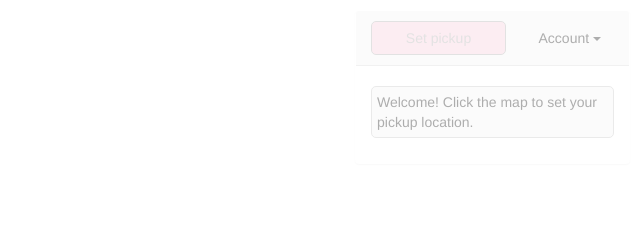
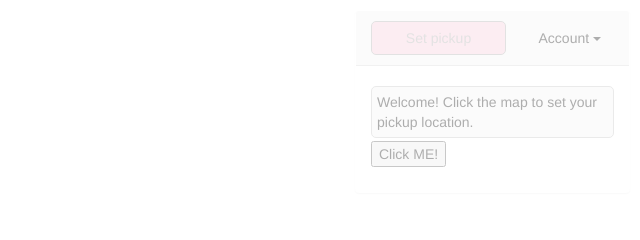
Before and after one commit to secret0247/wildrydes-site, a plain HTML site: page ride.html in a window 1280 px wide. Shown: the top 240 px of the page, 640-1280 px from the left. Drawn offline with nearby package versions, Linux system fonts and the light colour scheme.

Commit message:
Update ride.html

```diff
--- a/ride.html
+++ b/ride.html
@@ -36,6 +36,7 @@
         <div class="panel-body">
             <ol id="updates">
                 <li>Welcome! Click the map to set your pickup location.</li>
+                <button type="button">Click ME!</button>
             </ol>
         </div>
     </div>
```
